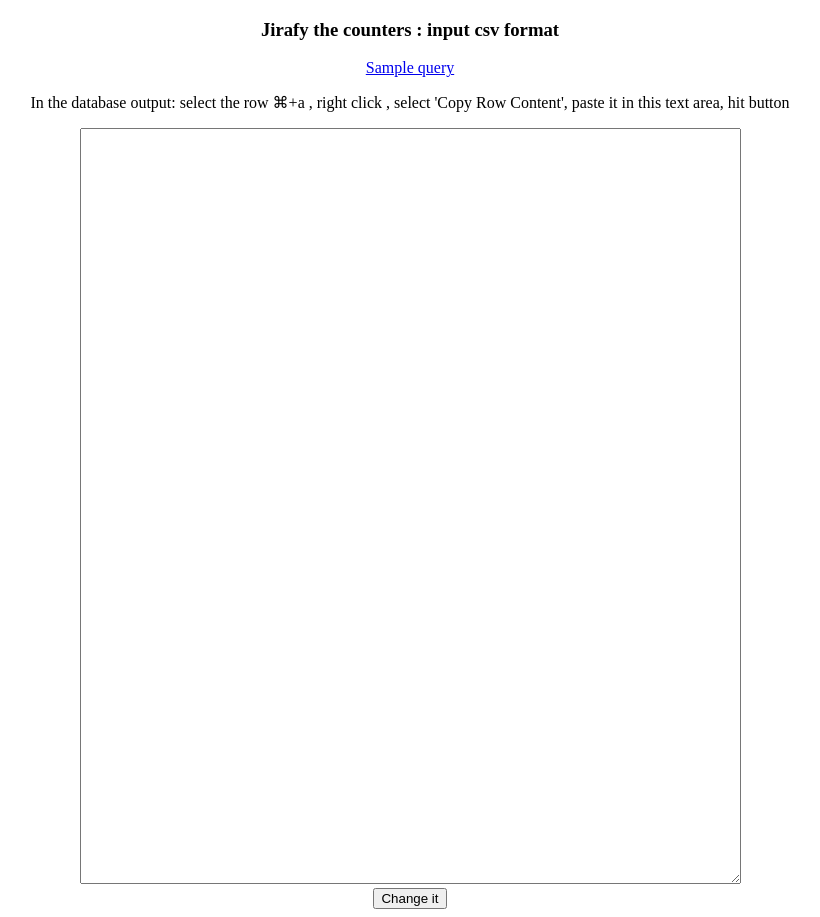
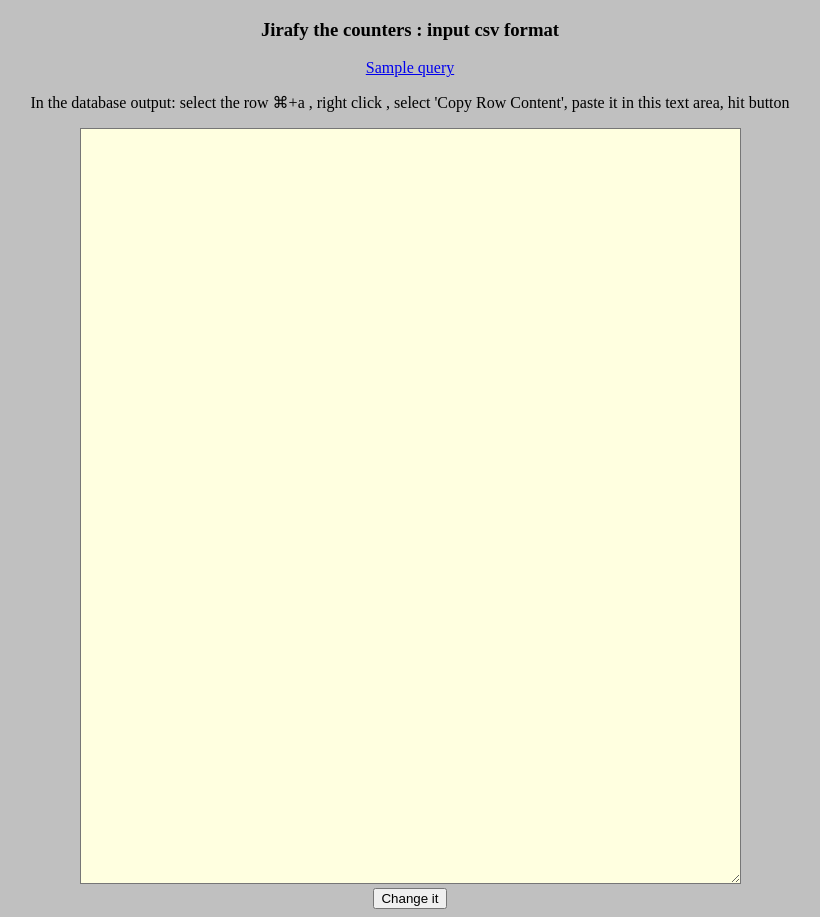
Before and after one commit to akku-dangeR/Sample, a plain HTML site: page index.html in a window 1280 px wide. Shown: the whole page, without its empty margins (230-1050 px from the left). Drawn offline with Linux system fonts and the light colour scheme.

Commit message:
Update index.html

```diff
--- a/index.html
+++ b/index.html
@@ -1,11 +1,20 @@
 <!DOCTYPE html>
-<html><head><meta http-equiv="Content-Type" content="text/html; charset=UTF-8"><style type="text/css"></style></head><body>
+<html><head><meta http-equiv="Content-Type" content="text/html; charset=UTF-8">
+<style type="text/css">
+body
+{
+background-color:rgb(192,192,192);
+}
+
+</style>
+
+</head><body>
 <center>
 <h3>Jirafy the counters : input csv format</h3>
 <a href="http://github.cerner.com/gist/AD027142/4617">Sample query</a>
 <p> In the database output: select the row ⌘+a , right click , select 'Copy Row Content', paste it in this text area, hit button </p>
 
-<textarea onclick="this.select();" type='text' id="myTextarea" rows="50" cols="80"></textarea>
+<textarea onclick="this.select();" type='text' id="myTextarea" rows="50" cols="80" style="color: black; background-color: lightyellow"></textarea>
 
 <br>
 <button onclick="myFunction()">Change it</button>
```
